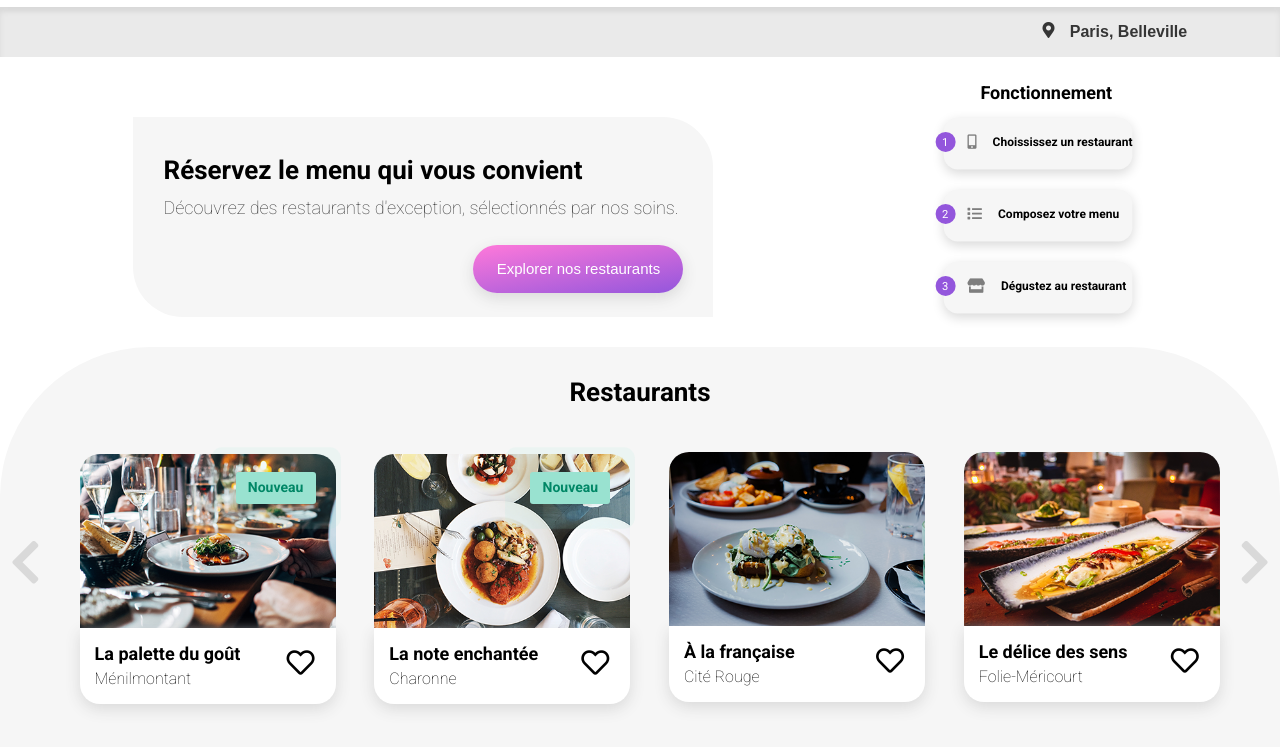
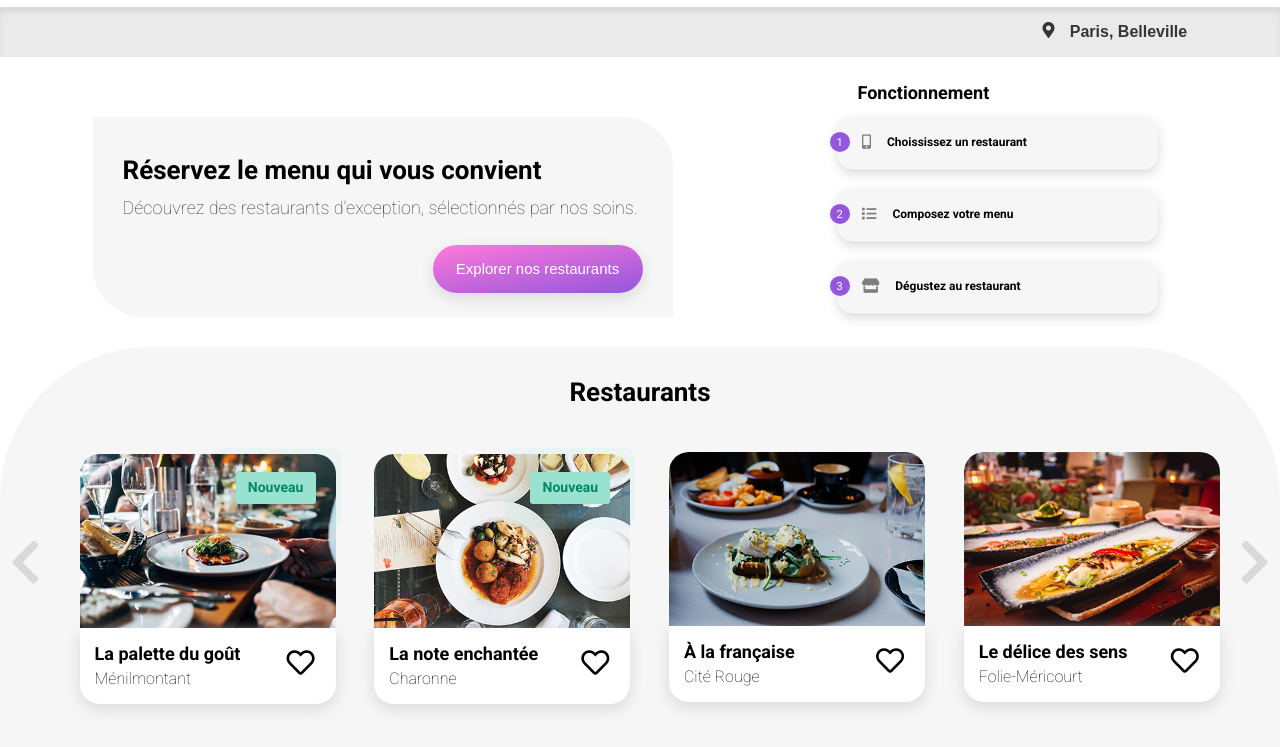
Before and after one commit to Fa-dede/FannyDevilliers_3_08012021, a website: page index.html in a window 1280 px wide. Shown: the part 53-800 px from the top of the page. Drawn offline with Linux system fonts and the light colour scheme; a web font is replaced by a local one.

Commit message:
rect w3c

```diff
--- a/index.html
+++ b/index.html
@@ -31,8 +31,8 @@
             <section class="explore">
                 <h1>Réservez le menu qui vous convient</h1>
                 <h2>Découvrez des restaurants d'exception, sélectionnés par nos soins.</h2>
-                <button class="btn-explore">
-                    <a href="#restaurants">Explorer nos restaurants</a>
+                <button class="btn-explore" href="#restaurants">
+                    <form href="#restaurants">Explorer nos restaurants</form>
                 </button>
             </section>
 
--- a/scss/components/_buttons.scss
+++ b/scss/components/_buttons.scss
@@ -3,7 +3,7 @@
     cursor: pointer;
 }
 
-.explore a{
+.explore form{
     color: white;
     text-decoration: none;
 }
--- a/scss/layouts/_desktop-version.scss
+++ b/scss/layouts/_desktop-version.scss
@@ -38,7 +38,8 @@
     }
     .steps-bloc{
         display: block;
-        max-width: 500px;
+        min-width: 400px;
+        // max-width: 500px;
         margin-top: -40px;
         margin-left: -60px;
         transform: scale(.8);
```
Also changed, not shown: css/styles.css, 1 other file.
